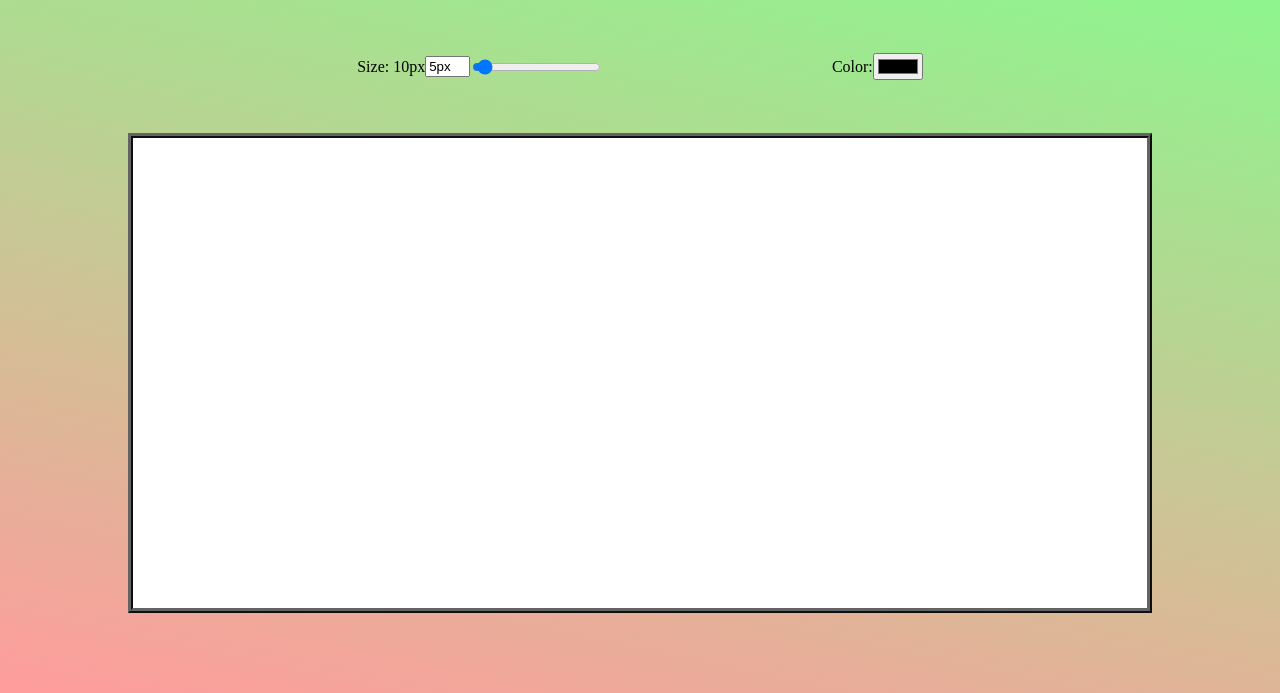
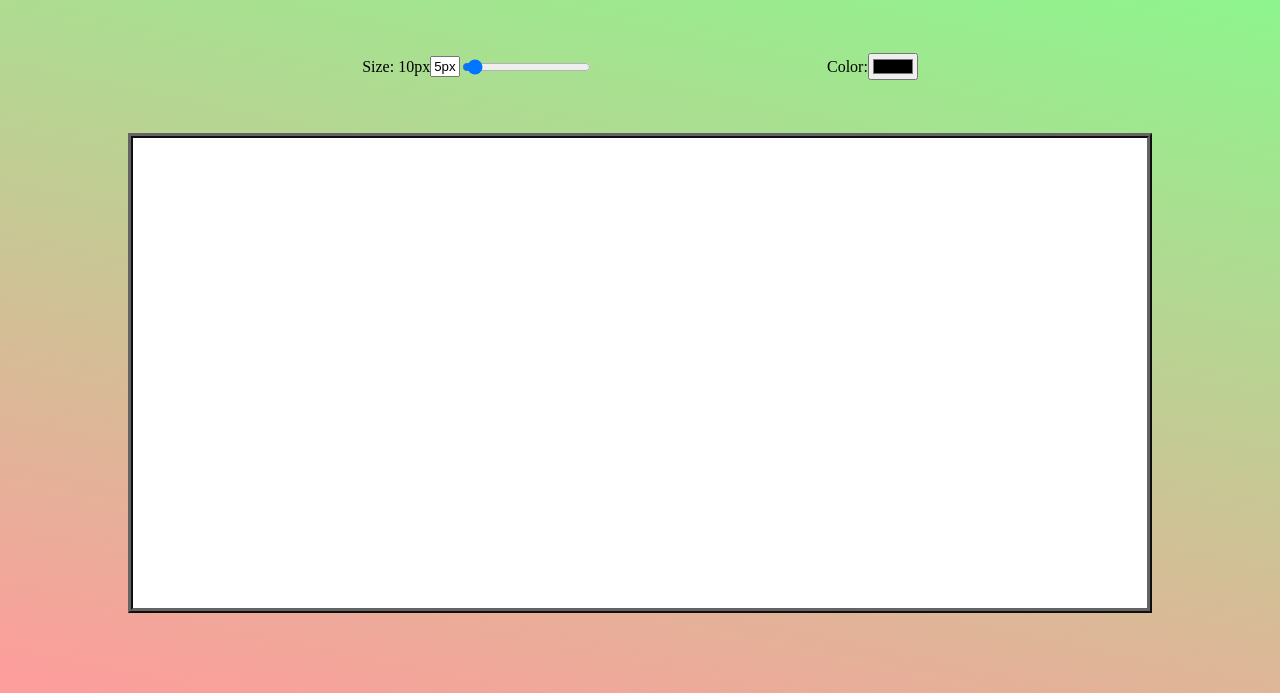
Before and after one commit to Malal0/30-day-challenge, a plain HTML site: page day8/index.html in a window 1280 px wide. Shown: the part 107-800 px from the top of the page. Drawn offline with Linux system fonts and the light colour scheme.

Commit message:
made slight changes

```diff
--- a/day8/index.html
+++ b/day8/index.html
@@ -87,7 +87,7 @@
         }
 
         #sizeTxt {
-            width: 6ch;
+            width: 4ch;
         }
 
         #sizeTxt:focus {
```
